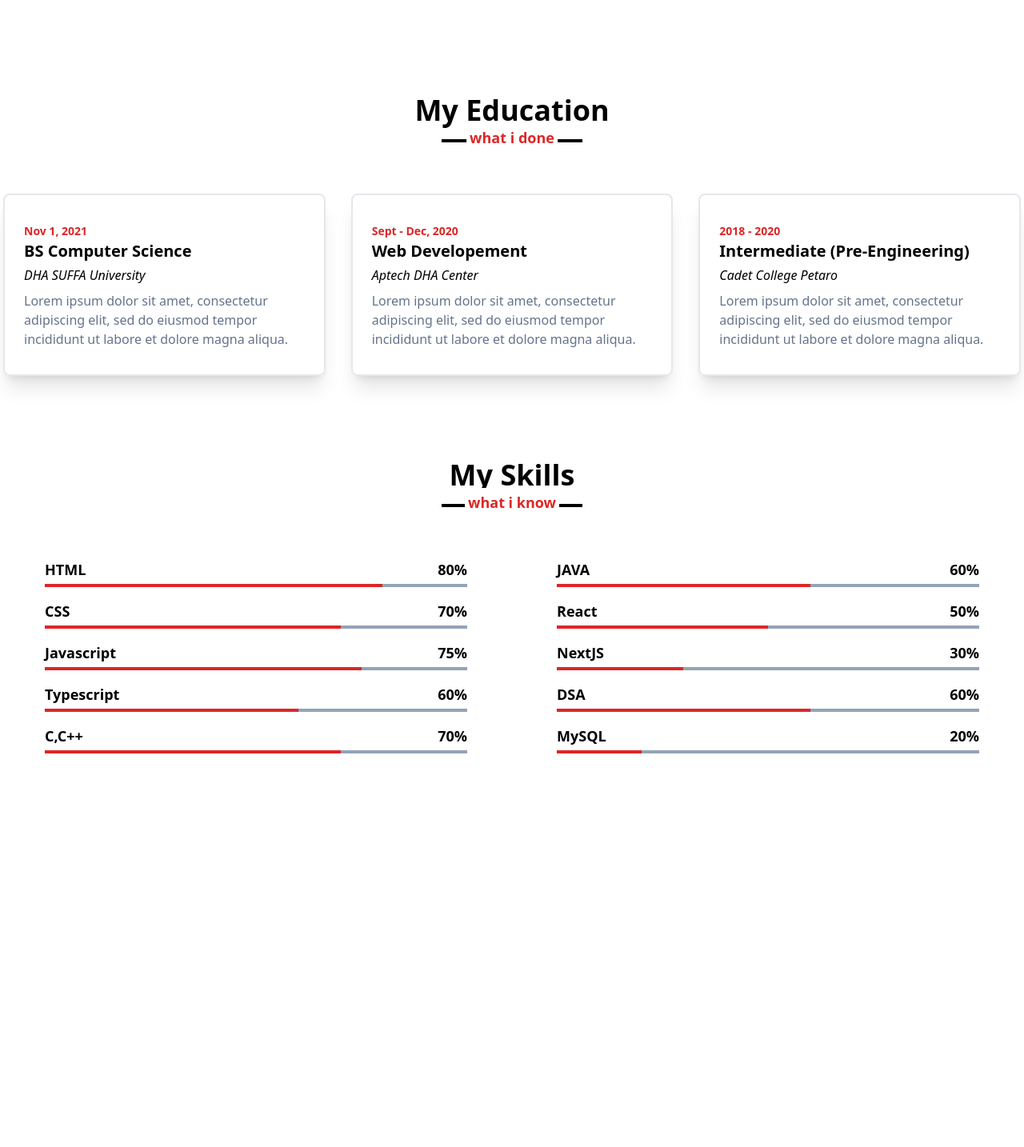
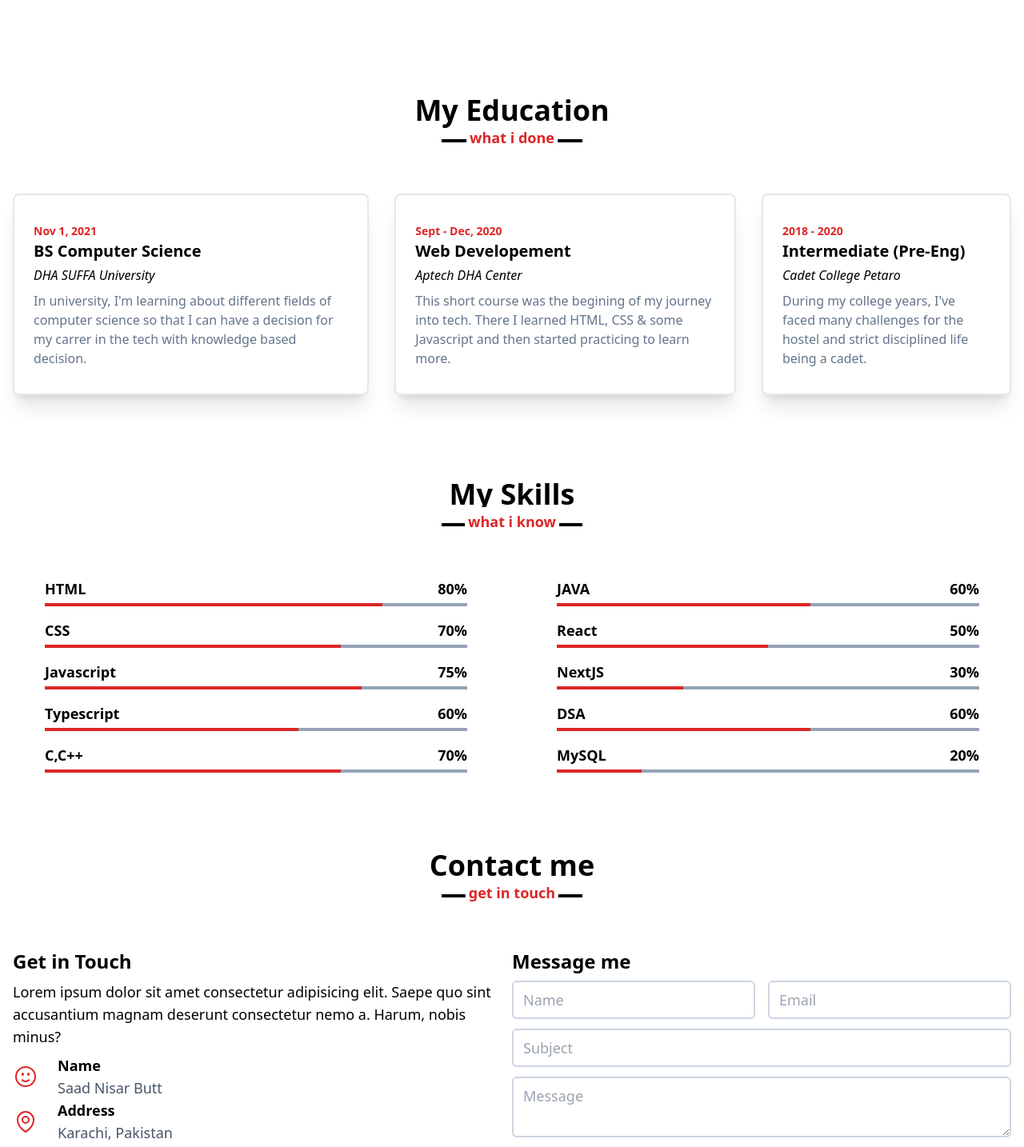
Before and after one commit to saadbutt27/MyResume-Website, a Next.js app: page / in a window 1280 px wide. Shown: the part 1330-2764 px from the top of the page at 80% size. Before the commit the page ends 2328 px from the top, so only its background shows below. Built offline with nearby package versions, Linux system fonts and the light colour scheme.

Commit message:
contact form updated

```diff
--- a/src/app/page.tsx
+++ b/src/app/page.tsx
@@ -2,6 +2,7 @@ import HeroSection from "@/components/sections/Hero";
 import AboutSection from "@/components/sections/About";
 import EducationSection from "@/components/sections/Education";
 import SkillsSection from "@/components/sections/Skills";
+import ContactSection from "@/components/sections/Contact";
 
 export default function Home() {
   return (
@@ -10,6 +11,7 @@ export default function Home() {
       <AboutSection />
       <EducationSection />
       <SkillsSection />
+      <ContactSection/>
     </>
   );
 }
--- a/src/components/layout/Header.tsx
+++ b/src/components/layout/Header.tsx
@@ -16,7 +16,7 @@ const Header = () => {
                   </Link>
                 </li>
                 <li>
-                  <Link href={"#"} className="ml-8">
+                  <Link href={"#about"} className="ml-8">
                     About
                   </Link>
                 </li>
--- a/src/components/sections/About.tsx
+++ b/src/components/sections/About.tsx
@@ -7,7 +7,7 @@ import AboutImage from "../../../public/images/pic1-removebg-preview-crop-remove
 const About = () => {
   return (
     <>
-      <section className="py-16">
+      <section className="py-16" id="about">
         <Wrapper>
           <div className="text-center">
             <h2
@@ -25,7 +25,7 @@ const About = () => {
                 className="h-[350px] w-[350px] lg:h-[400px] lg:w-[400px] rounded-md object-cover"
               />
             </div>
-            <div className="w-[100%] lg:w-[55%] mt-6 px-10 lg:px-0">
+            <div className="w-[100%] lg:w-[55%] mt-6 px-6 lg:px-0">
               <h3 className="text-2xl lg:text-2xl font-semibold mb-4">
                 I&apos;m Saad and I&apos;m a{" "}
                 <span className="text-red-600">Developer</span>
--- /dev/null
+++ b/src/components/sections/Contact.tsx
@@ -0,0 +1,137 @@
+import Wrapper from "../Wrapper";
+import Button from "../sharedComponents/Button";
+
+const Contact = () => {
+  return (
+    <>
+      <section className="px-4 py-10">
+        <Wrapper>
+          <div className="text-center">
+            <h2
+              className={`relative text-4xl font-semibold mb-16 pb-5 before:content-[''] before:absolute before:bottom-0 before:left-[50%] before:w-44 before:h-1 before:bg-black before:-translate-x-2/4 after:content-['get_in_touch'] after:absolute after:-bottom-3 after:left-[50%] after:text-lg after:text-red-600 after:p-1 after:bg-white after:-translate-x-2/4`}
+            >
+              Contact me
+            </h2>
+          </div>
+
+          <div className="grid grid-rows-2 md:grid-cols-2">
+            <div>
+              <h3 className="text-2xl font-semibold mb-2">Get in Touch</h3>
+              <p className="text-lg mb-2">
+                Lorem ipsum dolor sit amet consectetur adipisicing elit. Saepe
+                quo sint accusantium magnam deserunt consectetur nemo a. Harum,
+                nobis minus?
+              </p>
+              <div className="grid grid-cols-[3.5rem,1fr] items-center">
+                <svg
+                  xmlns="http://www.w3.org/2000/svg"
+                  fill="none"
+                  viewBox="0 0 24 24"
+                  stroke-width="1.5"
+                  stroke="currentColor"
+                  className="w-8 h-10 text-red-600"
+                >
+                  <path
+                    stroke-linecap="round"
+                    stroke-linejoin="round"
+                    d="M15.182 15.182a4.5 4.5 0 01-6.364 0M21 12a9 9 0 11-18 0 9 9 0 0118 0zM9.75 9.75c0 .414-.168.75-.375.75S9 10.164 9 9.75 9.168 9 9.375 9s.375.336.375.75zm-.375 0h.008v.015h-.008V9.75zm5.625 0c0 .414-.168.75-.375.75s-.375-.336-.375-.75.168-.75.375-.75.375.336.375.75zm-.375 0h.008v.015h-.008V9.75z"
+                  />
+                </svg>
+                <div className="text-left">
+                  <p className="text-lg font-semibold">Name</p>
+                  <p className="text-lg text-slate-600">Saad Nisar Butt</p>
+                </div>
+              </div>
+              <div className="grid grid-cols-[3.5rem,1fr] items-center">
+                <svg
+                  xmlns="http://www.w3.org/2000/svg"
+                  fill="none"
+                  viewBox="0 0 24 24"
+                  stroke-width="1.5"
+                  stroke="currentColor"
+                  className="w-8 h-10 text-red-600"
+                >
+                  <path
+                    stroke-linecap="round"
+                    stroke-linejoin="round"
+                    d="M15 10.5a3 3 0 11-6 0 3 3 0 016 0z"
+                  />
+                  <path
+                    stroke-linecap="round"
+                    stroke-linejoin="round"
+                    d="M19.5 10.5c0 7.142-7.5 11.25-7.5 11.25S4.5 17.642 4.5 10.5a7.5 7.5 0 1115 0z"
+                  />
+                </svg>
+                <div>
+                  <p className="text-lg font-semibold">Address</p>
+                  <p className="text-lg text-slate-600">Karachi, Pakistan</p>
+                </div>
+              </div>
+              <div className="grid grid-cols-[3.5rem,1fr] items-center">
+                <svg
+                  xmlns="http://www.w3.org/2000/svg"
+                  fill="none"
+                  viewBox="0 0 24 24"
+                  stroke-width="1.5"
+                  stroke="currentColor"
+                  className="w-8 h-10 text-red-600"
+                >
+                  <path
+                    stroke-linecap="round"
+                    stroke-linejoin="round"
+                    d="M21.75 6.75v10.5a2.25 2.25 0 01-2.25 2.25h-15a2.25 2.25 0 01-2.25-2.25V6.75m19.5 0A2.25 2.25 0 0019.5 4.5h-15a2.25 2.25 0 00-2.25 2.25m19.5 0v.243a2.25 2.25 0 01-1.07 1.916l-7.5 4.615a2.25 2.25 0 01-2.36 0L3.32 8.91a2.25 2.25 0 01-1.07-1.916V6.75"
+                  />
+                </svg>
+                <div>
+                  <p className="text-lg font-semibold">Email</p>
+                  <p className="text-lg text-slate-600">sb033750@gmail.com</p>
+                </div>
+              </div>
+            </div>
+            <div>
+              <h3 className="text-2xl font-semibold mb-2">Message me</h3>
+              <form action="">
+                <div className="block md:flex md:space-x-4 mb-3">
+                  <div className="flex-1 mb-3 md:mb-0">
+                    <input
+                      type="text"
+                      className="text-lg border-2 border-slate-300 rounded-md px-3 py-2 w-full"
+                      placeholder="Name"
+                    />
+                  </div>
+                  <div className="flex-1 mb-3 md:mb-0">
+                    <input
+                      type="email"
+                      className="text-lg border-2 border-slate-300 rounded-md px-3 py-2 w-full"
+                      placeholder="Email"
+                    />
+                  </div>
+                </div>
+                <div className="mb-3">
+                  <input
+                    type="text"
+                    className="text-lg border-2 border-slate-300 rounded-md px-3 py-2 w-full"
+                    placeholder="Subject"
+                  />
+                </div>
+                <div className="mb-2">
+                  <textarea
+                    className="text-lg border-2 border-slate-300 rounded-md px-3 py-2 w-full"
+                    cols={30}
+                    rows={2}
+                    placeholder="Message"
+                  ></textarea>
+                </div>
+                <div>
+                  <Button text={"Send message"} />
+                </div>
+              </form>
+            </div>
+          </div>
+        </Wrapper>
+      </section>
+    </>
+  );
+};
+
+export default Contact;
--- a/src/components/sections/Education.tsx
+++ b/src/components/sections/Education.tsx
@@ -4,7 +4,7 @@ import Wrapper from "../Wrapper";
 const Education = () => {
   return (
     <>
-      <section className="py-16">
+      <section className="px- py-16">
         <Wrapper>
           <div className="text-center">
             <h2
@@ -15,8 +15,8 @@ const Education = () => {
           </div>
           {/* <Heading title={"My Education"} text={"what_i_done"} /> */}
 
-          <div className="flex flex-col lg:flex-row -mx-3">
-            <div className="max-w-full py-0 px-4 mb-6 mx-4 lg:mb-auto lg:mx-auto">
+          <div className="flex flex-col lg:flex-row">
+            <div className="max-w-full py-0 px-4 mb-6 lg:mb-auto">
               <div className="border-2 rounded-lg shadow-xl py-8 px-6">
                 <span className="text-sm text-red-600 font-semibold mb-2">
                   Nov 1, 2021
@@ -24,12 +24,11 @@ const Education = () => {
                 <h3 className="text-xl font-bold mb-1">BS Computer Science</h3>
                 <h4 className="text-base italic">DHA SUFFA University</h4>
                 <p className="text-base text-slate-500 mt-2">
-                  Lorem ipsum dolor sit amet, consectetur adipiscing elit, sed
-                  do eiusmod tempor incididunt ut labore et dolore magna aliqua.
+                  In university, I'm learning about different fields of computer science so that I can have a decision for my carrer in the tech with knowledge based decision.
                 </p>
               </div>
             </div>
-            <div className="max-w-full py-0 px-4 mb-6 mx-4 lg:mb-auto lg:mx-auto">
+            <div className="max-w-full py-0 px-4 mb-6 lg:mb-auto">
               <div className="border-2 rounded-lg shadow-xl py-8 px-6">
                 <span className="text-sm text-red-600 font-semibold mb-2">
                   Sept - Dec, 2020
@@ -37,23 +36,24 @@ const Education = () => {
                 <h3 className="text-xl font-bold mb-1">Web Developement</h3>
                 <h4 className="text-base italic">Aptech DHA Center</h4>
                 <p className="text-base text-slate-500 mt-2">
-                  Lorem ipsum dolor sit amet, consectetur adipiscing elit, sed
-                  do eiusmod tempor incididunt ut labore et dolore magna aliqua.
+                  This short course was the begining of my journey into tech.
+                  There I learned HTML, CSS & some Javascript and then started
+                  practicing to learn more.
                 </p>
               </div>
             </div>
-            <div className="max-w-full py-0 px-4 mb-6 mx-4 lg:mb-auto lg:mx-auto">
+            <div className="max-w-full py-0 px-4 mb-6 lg:mb-auto">
               <div className="border-2 rounded-lg shadow-xl py-8 px-6">
                 <span className="text-sm text-red-600 font-semibold mb-2">
                   2018 - 2020
                 </span>
                 <h3 className="text-xl font-bold mb-1">
-                  Intermediate (Pre-Engineering)
+                  Intermediate (Pre-Eng)
                 </h3>
                 <h4 className="text-base italic">Cadet College Petaro</h4>
                 <p className="text-base text-slate-500 mt-2">
-                  Lorem ipsum dolor sit amet, consectetur adipiscing elit, sed
-                  do eiusmod tempor incididunt ut labore et dolore magna aliqua.
+                  During my college years, I've faced many challenges for the
+                  hostel and strict disciplined life being a cadet.
                 </p>
               </div>
             </div>
--- a/src/components/sharedComponents/Button.tsx
+++ b/src/components/sharedComponents/Button.tsx
@@ -2,7 +2,7 @@ const Button = ({ text }: { text: string }) => {
   return (
     <>
       <button
-        className="flex items-center group text-white font-semibold bg-red-600 hover:bg-transparent hover:text-red-600 duration-300 border-2 border-red-600 text-lg md:text-xl rounded-md px-6 py-1 md:px-8 md:py-3"
+        className="flex items-center group text-white font-semibold bg-red-600 hover:bg-transparent hover:text-red-600 duration-300 border-2 border-red-600 text-lg md:text-xl rounded-md px-6 py-1 md:px-6 md:py-2"
         type="submit"
       >
         {text}
```
